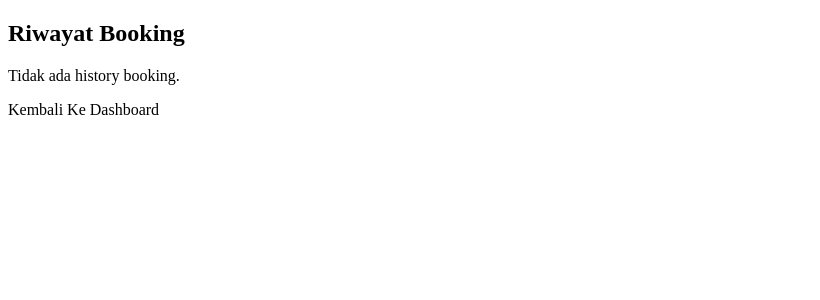
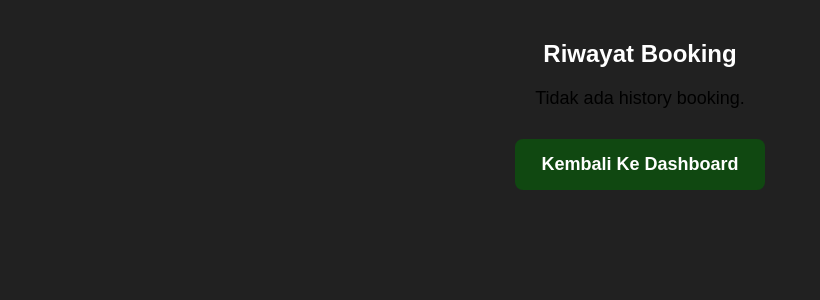
Before and after one commit to archaicpetra23/Booking-Apps-New, a FastAPI app: page /menu-history in a window 1280 px wide. Shown: the top 300 px of the page, without its empty margins (0-820 px from the left). Run offline with FastAPI, Linux system fonts and the light colour scheme.

Commit message:
Petra Push

```diff
--- a/static/css/dashboard.css
+++ b/static/css/dashboard.css
@@ -1,6 +1,6 @@
 body {
     margin: 0;
-    background: rgb(33, 33, 33);
+    background-image: url('/static/images/bg1.png');
     font-family: "Poppins", sans-serif;
     color: white;
 }
--- a/static/css/login.css
+++ b/static/css/login.css
@@ -1,7 +1,7 @@
 body {
             font-family: Arial, sans-serif;
             color: white;
-            background: rgb(33, 33, 33);
+            background-image: url('/static/images/bg1.png');
             display: flex;
             justify-content: center;
             align-items: center;
--- /dev/null
+++ b/static/css/menu-history.css
@@ -0,0 +1,64 @@
+body {
+    font-family: Arial, sans-serif;
+    background: rgb(33, 33, 33);
+    margin: 0;
+    padding: 20px;
+}
+
+h2 {
+    text-align: center;
+    color: white;
+}
+
+table {
+    width: 80%;
+    margin: 20px auto;
+    border-collapse: collapse;
+    background: #ddd;
+    box-shadow: 0 0 10px rgba(0,0,0,0.1);
+}
+
+table th {
+    background: #104811;
+    color: white;
+    padding: 12px;
+    font-size: 16px;
+}
+
+table td {
+    text-align: center;
+    padding: 10px;
+    font-size: 15px;
+    border-bottom: 1px solid #ddd;
+}
+
+table tr:hover {
+    background: #f1f1f1;
+}
+
+p {
+    text-align: center;
+    font-size: 18px;
+}
+
+.menu-card {
+    width: 220px;
+    margin: 30px auto;
+    padding: 15px;
+    background: #104811;
+    color: white;
+    text-align: center;
+    border-radius: 8px;
+    cursor: pointer;
+    font-size: 18px;
+    transition: 0.2s;
+}
+
+.menu-card:hover {
+    background: #45a049;
+    transform: scale(1.05);
+}
+
+.overlay {
+    font-weight: bold;
+}
--- a/templates/dashboard.html
+++ b/templates/dashboard.html
@@ -23,7 +23,7 @@
 
         <!-- Rekomendasi Menu -->
         <div class="rekomendasi-box">
-            <img src="/static/images/rekom1.jpg" alt="Rekomendasi">
+            <img src="/static/images/rekom1.png" alt="Rekomendasi">
         </div>
 
         <!-- Tombol Navigasi -->
--- a/templates/menu-booking.html
+++ b/templates/menu-booking.html
@@ -4,7 +4,7 @@
         <meta charset="UTF-8">
         <title>Booking</title>
         <link rel="stylesheet" href="/static/css/menu-booking.css">
-</head>
+    </head>cwho be
 
     <body>
         <form action="/booking-submit" method="post">
@@ -23,6 +23,5 @@
 
             <button type="submit">Booking</button>
         </form>
-
     </body>
 </html>
--- a/templates/menu-history.html
+++ b/templates/menu-history.html
@@ -2,6 +2,7 @@
 <html>
 <head>
     <title>History Booking</title>
+    <link rel="stylesheet" href="/static/css/menu-history.css">
 </head>
 <body>
 <h2>Riwayat Booking</h2>
```
Also changed, not shown: static/css/menu-booking.css (+8 -8 lines), static/images/bg1.png (added), static/images/rekom1.jpg (deleted), static/images/rekom1.png (added). Lines whose indentation alone changed are shown as unchanged.
